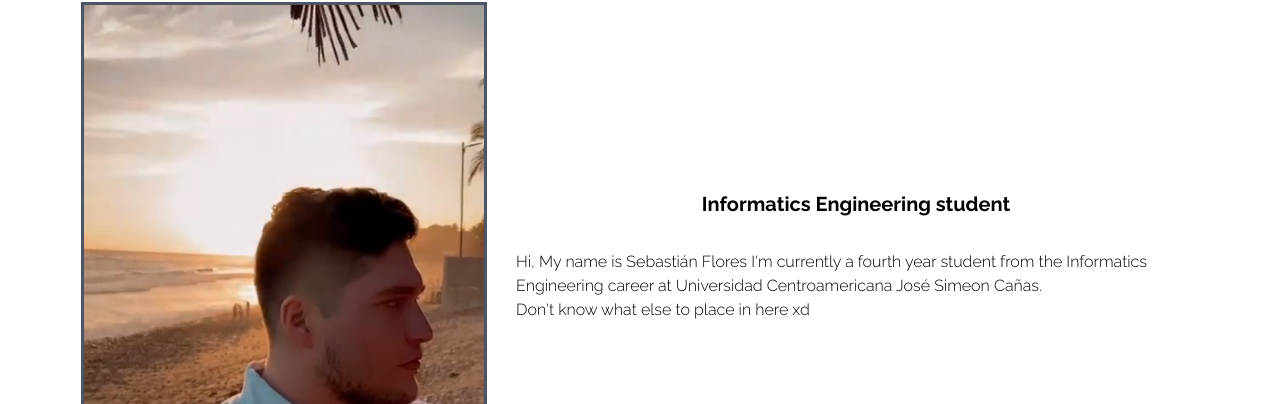
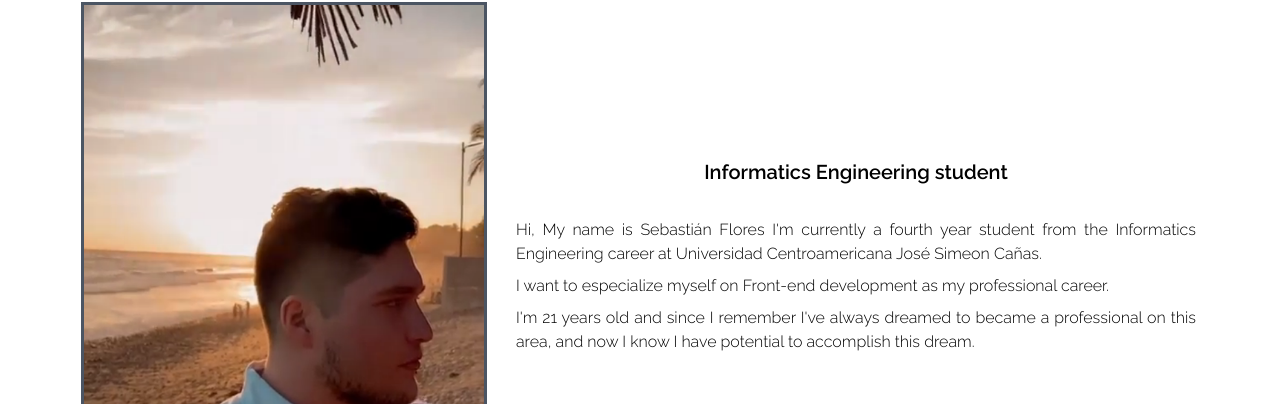
Before and after one commit to Sebs14/LeariningNextJS, a Next.js app in the folder myprofile/: page / in a window 1280 px wide. Shown: the part 955-1359 px from the top of the page. Built offline with nearby package versions, Linux system fonts and the light colour scheme.

Commit message:
Add description

```diff
--- a/myprofile/components/AboutMe.jsx
+++ b/myprofile/components/AboutMe.jsx
@@ -14,10 +14,11 @@ const AboutMe = () => {
                 <Image src={MyImg} />
                 </div>
             </div>
-            <div className='flex-wrap justify-center items-center pt-8 md:pl-8'>
-                <h2 className='font-bold text-xl text-center pb-8'>Informatics Engineering student</h2>
+            <div className='flex-wrap justify-center items-center text-justify pt-8 md:pl-8'>
+                <h2 className='font-semibold text-xl text-center pb-8'>Informatics Engineering student</h2>
                 <p className=' font-light'>Hi, My name is Sebastián Flores I'm currently a fourth year student from the Informatics Engineering career at Universidad Centroamericana José Simeon Cañas.</p>
-                <p className='font-light'>Don't know what else to place in here xd</p>
+                <p className='font-light pt-2 '> I want to especialize myself on Front-end development as my professional career.</p>
+                <p className='font-light pt-2 '>I'm 21 years old and since I remember I've always dreamed to became a professional on this area, and now I know I have potential to accomplish this dream. </p>
             </div>
         </div>
     </div>
--- a/myprofile/components/Navbar.jsx
+++ b/myprofile/components/Navbar.jsx
@@ -36,7 +36,7 @@ const Navbar = () => {
                     <Link href='/'>Home</Link>
                 </li>
                 <li style={{color: `${colorText}`}} className='p-4'>
-                    <Link href='/#gallery'>About me</Link>
+                    <Link href='/#aboutme'>About me</Link>
                 </li>
                 <li style={{color: `${colorText}`}} className='p-4'>
                     <Link href='/work'>Work</Link>
@@ -58,7 +58,7 @@ const Navbar = () => {
                         <Link href='/'>Home</Link>
                     </li>
                     <li onClick={handleNav} className='p-4 text-4xl hover:text-gray-500'>
-                        <Link href='/#gallery'>About me</Link>
+                        <Link href='/#aboutme'>About me</Link>
                     </li>
                     <li onClick={handleNav} className='p-4 text-4xl hover:text-gray-500'>
                         <Link href='/portfolio'>Work</Link>
```
